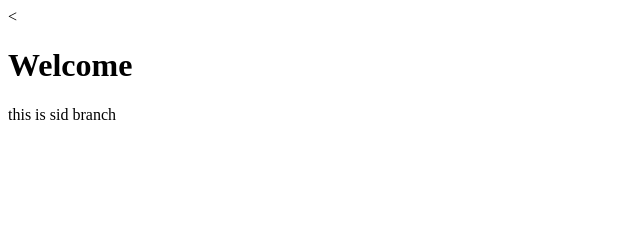
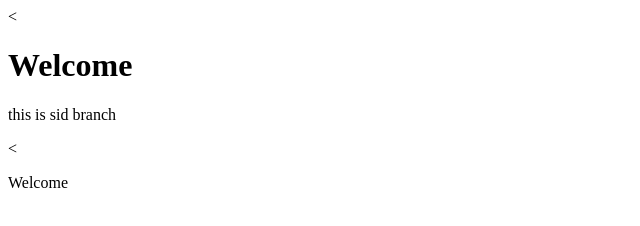
Before and after one commit to Nouratechcampus/techcampus-one, a plain HTML site: page index.html in a window 1280 px wide. Shown: the full height of the page, 0-640 px from the left. Drawn offline with Linux system fonts and the light colour scheme.

Commit message:
add index file

```diff
--- a/index.html
+++ b/index.html
@@ -11,6 +11,6 @@
 
 
 <p> this is sid branch </p>
-
+<<p> Welcome </p>
   </body>
 </html>
```
